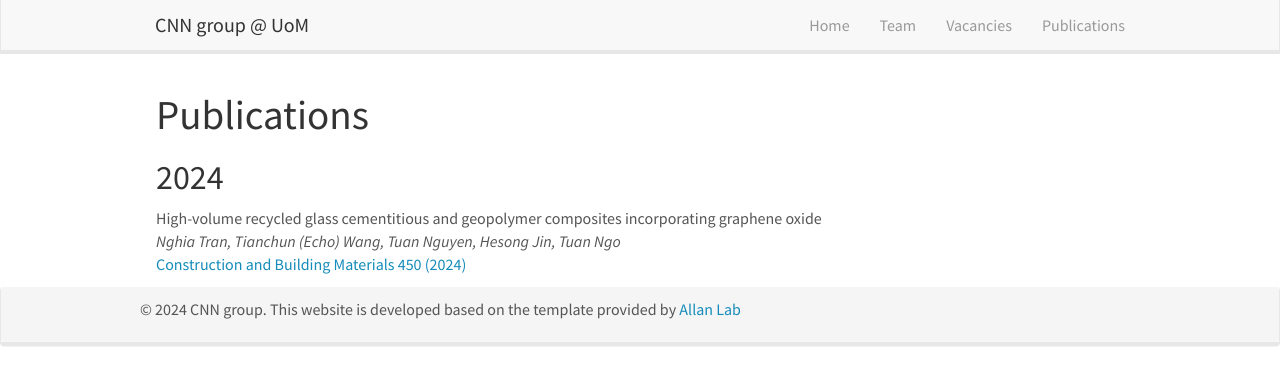
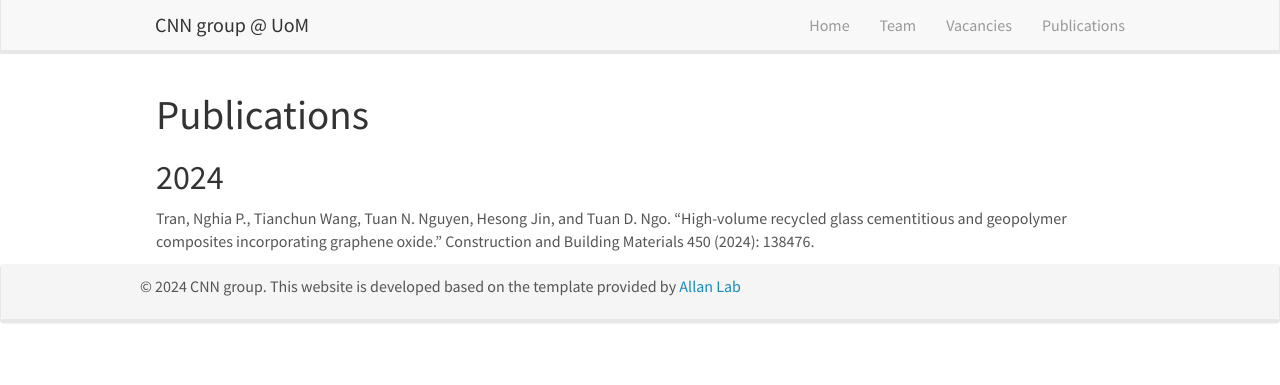
Before and after one commit to tuannguyenngoc/cnn-group, a Jekyll site: the page built from _pages/publications.md, in a window 1280 px wide. Shown: the top 385 px of the page. Built offline with Jekyll 4.4.1, drawn with Linux system fonts in a browser that asks for light colours; nearby versions of some CDN libraries.

Commit message:
Update publications.md

```diff
--- a/_pages/publications.md
+++ b/_pages/publications.md
@@ -11,9 +11,4 @@ permalink: /publications/
 
 ## 2024
 
-{% for publi in site.data.publist_2024 %}
-
-  {{ publi.title }} <br />
-  <em>{{ publi.authors }} </em><br /><a href="{{ publi.link.url }}">{{ publi.link.display }}</a>
-
-{% endfor %}
+Tran, Nghia P., Tianchun Wang, Tuan N. Nguyen, Hesong Jin, and Tuan D. Ngo. "High-volume recycled glass cementitious and geopolymer composites incorporating graphene oxide." Construction and Building Materials 450 (2024): 138476.
```
